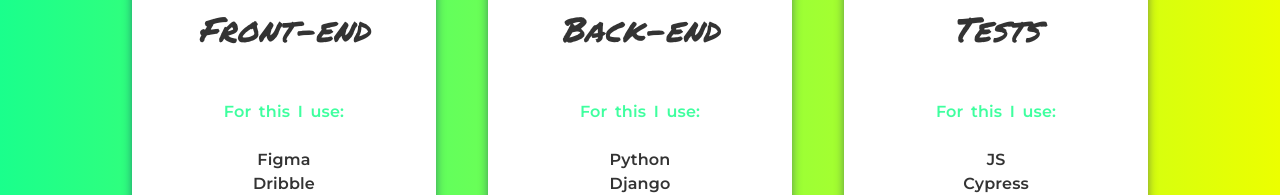
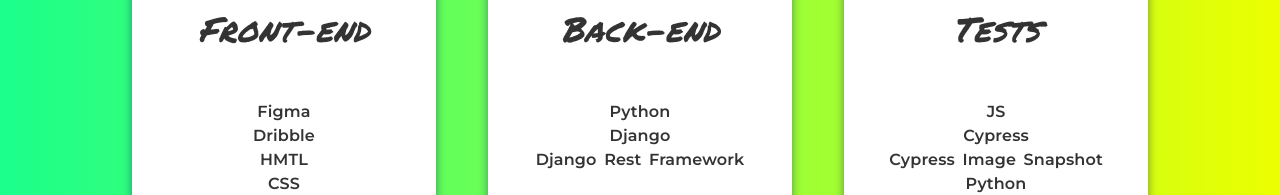
Before and after one commit to manuel12/personal-portfolio-page, a React (Create React App) app in the folder react-portfolio/: page / in a window 1280 px wide. Shown: the part 1118-1313 px from the top of the page. Built offline with nearby package versions, Linux system fonts and the light colour scheme.

Commit message:
Removed 'For this I use' text and line breaks

```diff
--- a/react-portfolio/src/components/SkillCard/SkillCard.jsx
+++ b/react-portfolio/src/components/SkillCard/SkillCard.jsx
@@ -31,9 +31,6 @@ const SkillCard = ({
           </Typography>
         </Zoom>
         <Typography className="skill-text-section-content">
-          <span>For this I use:</span>
-          <br />
-          <br />
           {skills.map((skill) => {
             return (
               <div>
```
